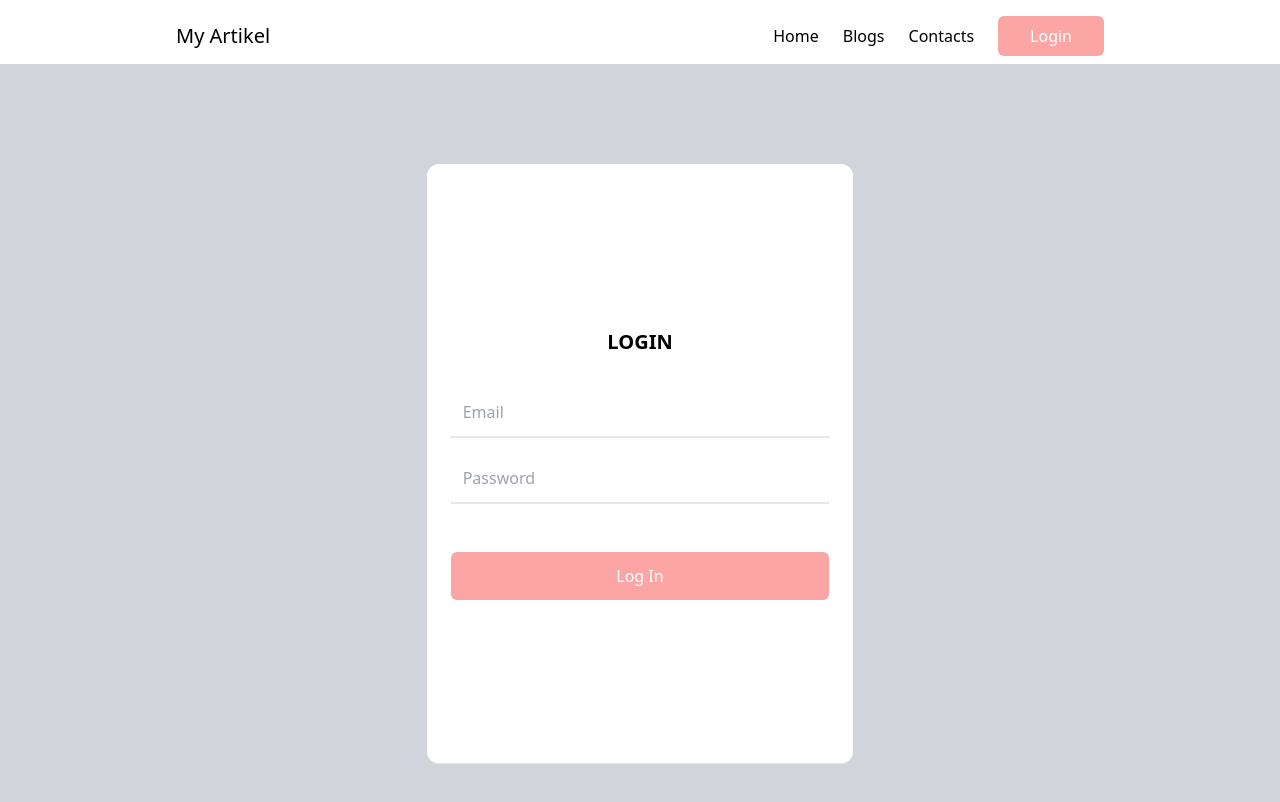
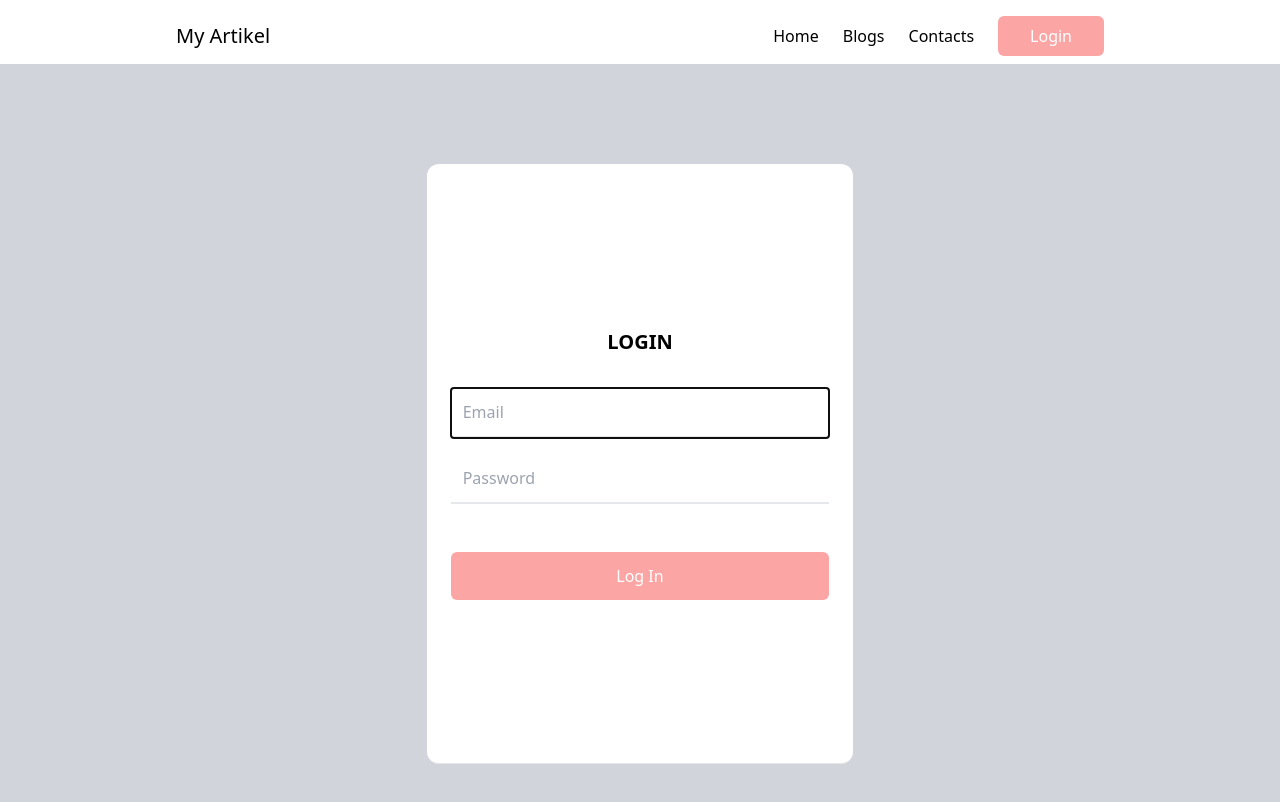
Before and after one commit to Lustiyana/Latihan-ReactJS, a React (Vite) app: page /login in a window 1280 px wide. Shown: the top 802 px of the page. Built offline with nearby package versions, Linux system fonts and the light colour scheme.

Commit message:
Use useRef

```diff
--- a/package.json
+++ b/package.json
@@ -17,9 +17,11 @@
     "@types/react-dom": "^18.0.8",
     "@vitejs/plugin-react": "^2.2.0",
     "autoprefixer": "^10.4.13",
+    "formik": "^2.2.9",
     "postcss": "^8.4.19",
     "react-router-dom": "^6.4.3",
     "tailwindcss": "^3.2.4",
-    "vite": "^3.2.3"
+    "vite": "^3.2.3",
+    "yup": "^0.32.11"
   }
 }
--- a/src/pages/login.jsx
+++ b/src/pages/login.jsx
@@ -1,17 +1,14 @@
-import React, { useState } from "react";
+import React, { useEffect, useRef, useState } from "react";
 import { useNavigate } from "react-router-dom";
 
 const Login = () => {
-  const [email, setEmail] = useState("");
-  const [password, setPassword] = useState("");
+  const email = useRef();
+  const password = useRef();
+  useEffect(() => {
+    email.current.focus();
+  }, []);
   const navigate = useNavigate();
 
-  const handleEmail = (e) => {
-    setEmail(e.target.value);
-  };
-  const handlePassword = (e) => {
-    setPassword(e.target.value);
-  };
   const handleSubmit = (event) => {
     event.preventDefault();
     if (email == "user@gmail.com" && password == "abc1234") {
@@ -34,15 +31,13 @@ const Login = () => {
             <input
               placeholder="Email"
               type="text"
-              onChange={handleEmail}
-              value={email}
+              ref={email}
               className="mb-4 border-0 border-b-2 p-3 w-full"
             />
             <input
               placeholder="Password"
               type="password"
-              onChange={handlePassword}
-              value={password}
+              ref={password}
               className="mb-4 border-0 border-b-2 p-3 w-full"
             />
 
```
Also changed, not shown: 1 other file (tests, documents, lock files or other folders).
